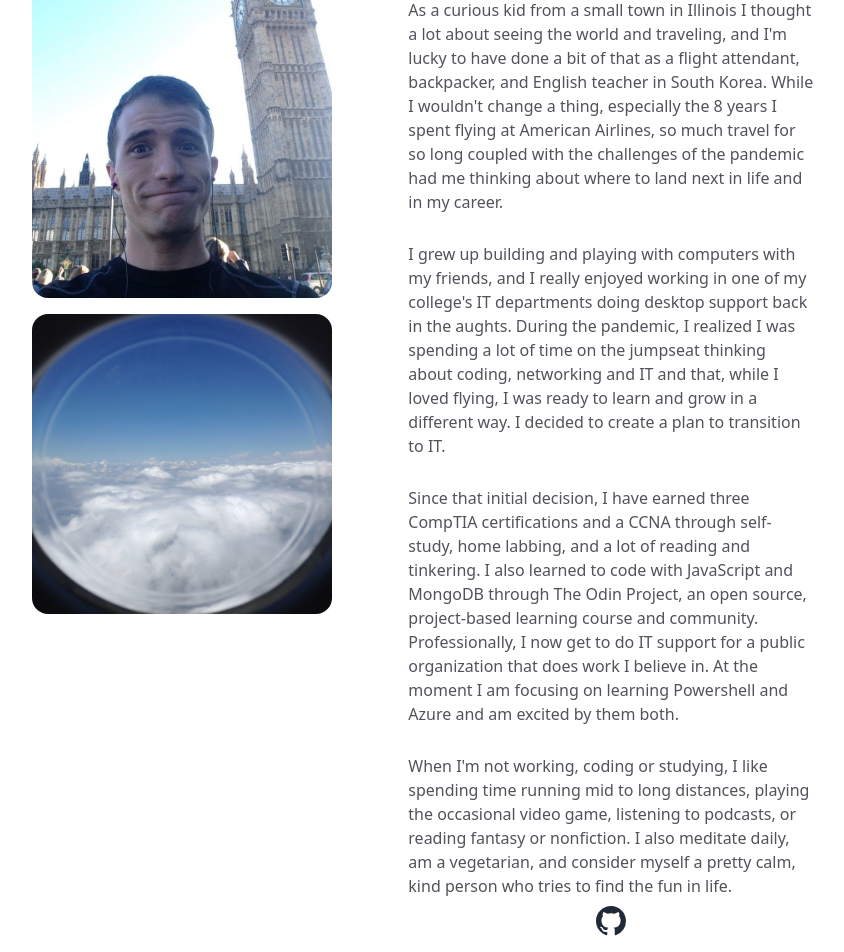
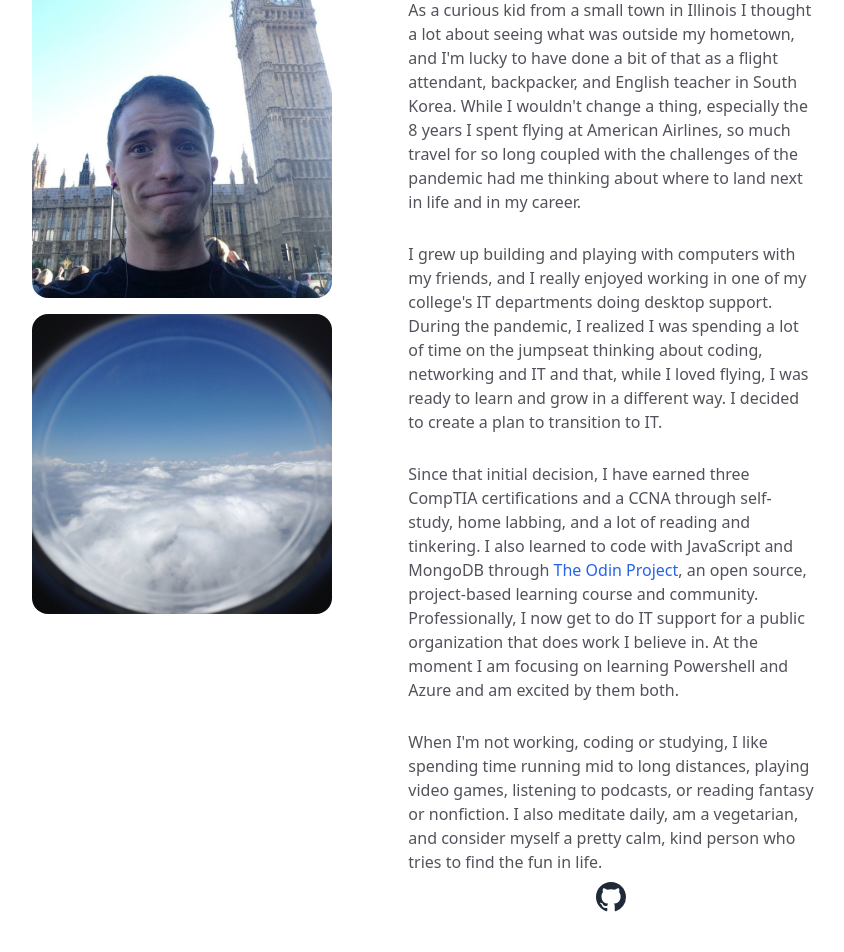
Before and after one commit to amargh2/portfolio-next, a Next.js app: page /about in a window 1280 px wide. Shown: the part 154-1106 px from the top of the page, without its empty margins (29-873 px from the left). After the commit the page ends 1082 px from the top, so only its background shows below. Built offline with nearby package versions, Linux system fonts and the light colour scheme.

Commit message:
edited text and added links to odin project

```diff
--- a/src/components/HomeAboutPanel.tsx
+++ b/src/components/HomeAboutPanel.tsx
@@ -18,12 +18,12 @@ export default function HomeAboutPanel() {
           <div className='flex justify-center font-bold text-lg text-center'> Hi there, I'm Anthony.</div>
           <div className='flex justify-center m-10'>
             I'm a curious lifelong learner with a love for tech, travel,
-            reading, and writing. I currently work in IT support and have 4 certifications
-            along with a strong desire to continue learning.
-            I also have a BA in English and am enthusiastic about
+            reading, and writing. I currently work in IT support and hold 4 certifications
+            and am excited to continue learning.
+            I have a BA in English and am enthusiastic about
             documentation, communication, and collaboration. At the moment I am especially focused on learning Azure and Powershell.
             When I'm not working or studying, I like running mid-to-long distance,
-            meditating, and playing the occasional video game.
+            meditating, and playing video games.
           </div>
           </div>
         </div>
--- a/src/pages/about.tsx
+++ b/src/pages/about.tsx
@@ -2,6 +2,7 @@ import Head from "next/head"
 import Nav from "@/components/Nav"
 import Image from "next/image"
 import Footer from "@/components/Footer"
+import Link from "next/link"
 export default function About () {
     return (
        <>
@@ -25,7 +26,7 @@ export default function About () {
               Hi, I'm Anthony. I'm a tech and travel enthusiast
             </h1>
               <p>
-                As a curious kid from a small town in Illinois I thought a lot about seeing the world and traveling,
+                As a curious kid from a small town in Illinois I thought a lot about seeing what was outside my hometown,
                 and I'm lucky to have done a bit of that as a flight attendant, backpacker, and English
                 teacher in South Korea. While I wouldn't change a thing, especially the 8 years
                 I spent flying at American Airlines, so much travel for so long
@@ -35,7 +36,7 @@ export default function About () {
 
                 <p>
                 I grew up building and playing with computers with my friends,
-                and I really enjoyed working in one of my college's IT departments doing desktop support back in the aughts. During the pandemic,
+                and I really enjoyed working in one of my college's IT departments doing desktop support. During the pandemic,
                 I realized I was spending a lot of time on the jumpseat thinking about coding,
                 networking and IT and that, while I loved flying, I was ready to learn and grow
                 in a different way. I decided to create a plan to transition to IT.
@@ -43,7 +44,7 @@ export default function About () {
                 <p>
                 Since that initial decision, I have earned three CompTIA certifications and a CCNA
                 through self-study, home labbing, and a lot of reading and tinkering. I also learned to code with JavaScript and MongoDB
-                through The Odin Project, an open source, project-based learning course and community.
+                through <Link className="font-medium text-blue-600 dark:text-blue-500 hover:underline" href='https://www.theodinproject.com'>The Odin Project</Link>, an open source, project-based learning course and community.
                 Professionally, I now get to do IT support for a public organization
                 that does work I believe in. At the moment I am focusing
                 on learning Powershell and Azure and am excited by them both.
@@ -51,7 +52,7 @@ export default function About () {
 
               <p>
                 When I'm not working, coding or studying, I like spending time running mid to long
-                distances, playing the occasional video game, listening to podcasts, or reading fantasy or
+                distances, playing video games, listening to podcasts, or reading fantasy or
                 nonfiction. I also meditate daily, am a vegetarian, and consider myself a pretty calm, kind person who
                 tries to find the fun in life.
 
--- a/src/pages/projects.tsx
+++ b/src/pages/projects.tsx
@@ -2,6 +2,7 @@ import Footer from "@/components/Footer"
 import Nav from "@/components/Nav"
 import ProjectGrid from "@/components/ProjectGrid"
 import Head from "next/head"
+import Link from "next/link"
 export default function ProjectsPage() {
   // Project Grid creates Project Cards and places them in a Grid
   return (
@@ -22,11 +23,11 @@ export default function ProjectsPage() {
             </h1>
               <p>
                 This is a selection of some projects I have built so far.
-                These are assignments from The Odin Project, an open source community and course that challenges
-                learners to build projects from scratch after learning and reading about concepts. All of them are hosted on CI/CD
+                These are assignments from <Link className="font-medium text-blue-600 dark:text-blue-500 hover:underline" href='https://www.theodinproject.com'>The Odin Project</Link>, an open source learning community and course that challenges
+                learners to build projects from scratch after studying concepts. Most of them are hosted on CI/CD
                 platforms and update as I commit code, though I haven't worked on them actively in a bit.
-                Building these projects has been a lot of fun, and I learned so much while making them - it was a lot of time spent on Google and reading
-                a lot about how JavaScript in particular works, especially Node and React.
+                Building these projects was fun, and I learned so much while making them, especially when I was stuck
+                on a problem and had to read about all kinds of related problems and test multiple solutions to make something work.
                 I am currently focusing on learning PowerShell and I feel these projects
                 have helped set a foundation to help me learn other programming and scripting languages.
               </p>
```
